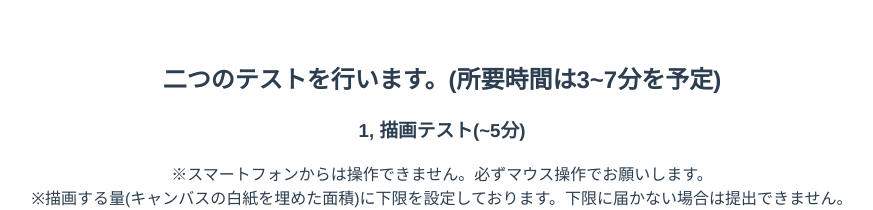
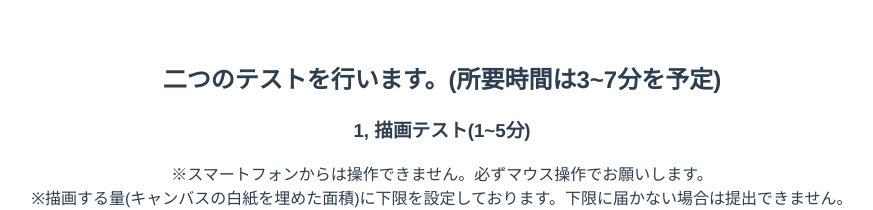
Before and after one commit to mikachi20/draw-app, a Vue app: page / in a window 1280 px wide. Shown: the top 210 px of the page, without its empty margins (198-1071 px from the left). Built offline with nearby package versions, Linux system fonts and the light colour scheme.

Commit message:
時間設定改良

```diff
--- a/src/views/homeView.vue
+++ b/src/views/homeView.vue
@@ -1,6 +1,6 @@
 <template>
   <h2>二つのテストを行います。(所要時間は3~7分を予定)</h2>
-  <h3>1, 描画テスト(~5分)</h3>
+  <h3>1, 描画テスト(1~5分)</h3>
   ※スマートフォンからは操作できません。必ずマウス操作でお願いします。
   <br />
   ※描画する量(キャンバスの白紙を埋めた面積)に下限を設定しております。下限に届かない場合は提出できません。
--- a/src/views/testCanvas.vue
+++ b/src/views/testCanvas.vue
@@ -156,6 +156,16 @@ export default {
           "%ほどが必要です"
         return
       }
+      if (this.timeM >= 4) {
+        alert("1分以上経過しないと提出できません。")
+        return
+      }
+      if (this.timeM < 0) {
+        alert(
+          "5分以上経過してしまいました。お手数ですが画面を更新してやり直してください。"
+        )
+        return
+      }
       let isOk = confirm(
         "現在の描画内容で完了します。OKボタンを押すと画面が遷移して次に移ります。"
       )
```
